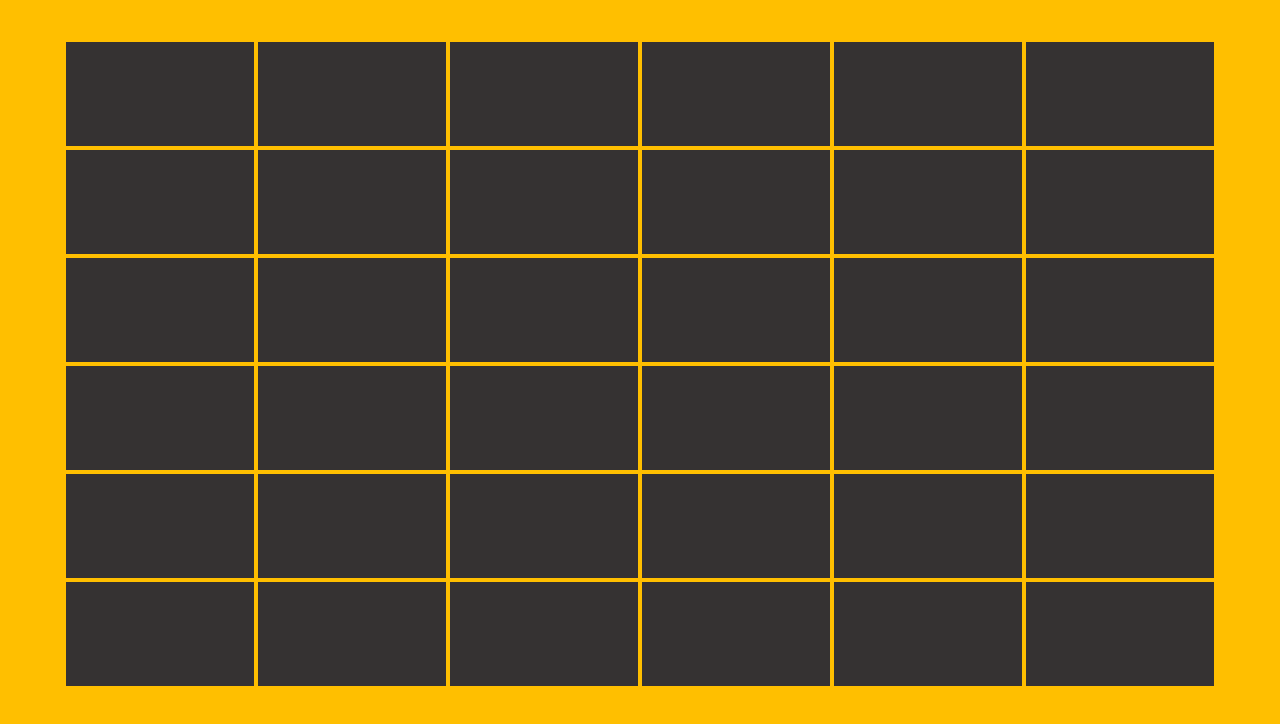
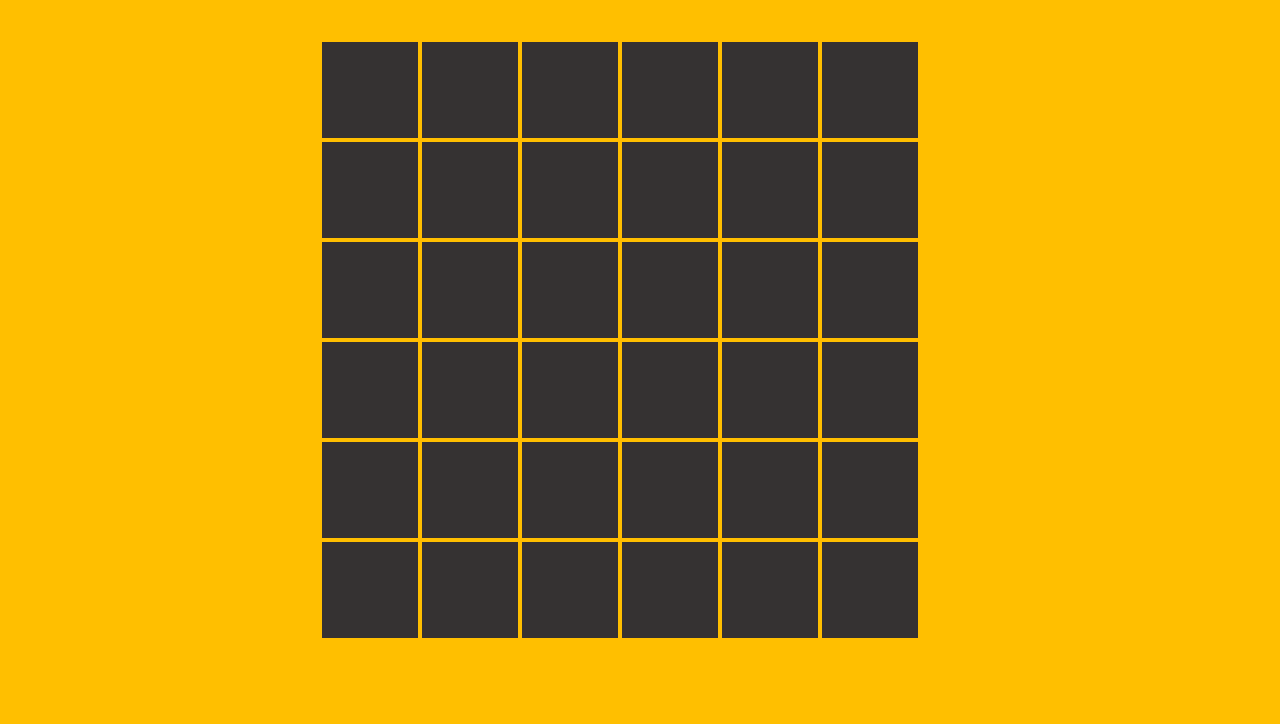
Before and after one commit to paciGit/js-jq-ajax-grigliaquad, a plain HTML site: page index.html in a window 1280 px wide. Drawn offline with nearby package versions, Linux system fonts and the light colour scheme.

Commit message:
Modifiche Js, Html, Css

```diff
--- a/index.html
+++ b/index.html
@@ -1,55 +1,22 @@
 <!DOCTYPE html>
-<html lang=it dir="ltr">
+<html lang="en" dir="ltr">
   <head>
     <meta charset="utf-8">
     <link rel="stylesheet" href="style.css">
     <title>GrigliaQuad</title>
   </head>
-
   <body>
     <div class="container">
-      <div class="griglia container-flex">
-        <div class="quad container-flex"><p class="num"></p></div>
-        <div class="quad container-flex"><p class="num"></p></div>
-        <div class="quad container-flex"><p class="num"></p></div>
-        <div class="quad container-flex"><p class="num"></p></div>
-        <div class="quad container-flex"><p class="num"></p></div>
-        <div class="quad container-flex"><p class="num"></p></div>
-        <div class="quad container-flex"><p class="num"></p></div>
-        <div class="quad container-flex"><p class="num"></p></div>
-        <div class="quad container-flex"><p class="num"></p></div>
-        <div class="quad container-flex"><p class="num"></p></div>
-        <div class="quad container-flex"><p class="num"></p></div>
-        <div class="quad container-flex"><p class="num"></p></div>
-        <div class="quad container-flex"><p class="num"></p></div>
-        <div class="quad container-flex"><p class="num"></p></div>
-        <div class="quad container-flex"><p class="num"></p></div>
-        <div class="quad container-flex"><p class="num"></p></div>
-        <div class="quad container-flex"><p class="num"></p></div>
-        <div class="quad container-flex"><p class="num"></p></div>
-        <div class="quad container-flex"><p class="num"></p></div>
-        <div class="quad container-flex"><p class="num"></p></div>
-        <div class="quad container-flex"><p class="num"></p></div>
-        <div class="quad container-flex"><p class="num"></p></div>
-        <div class="quad container-flex"><p class="num"></p></div>
-        <div class="quad container-flex"><p class="num"></p></div>
-        <div class="quad container-flex"><p class="num"></p></div>
-        <div class="quad container-flex"><p class="num"></p></div>
-        <div class="quad container-flex"><p class="num"></p></div>
-        <div class="quad container-flex"><p class="num"></p></div>
-        <div class="quad container-flex"><p class="num"></p></div>
-        <div class="quad container-flex"><p class="num"></p></div>
-        <div class="quad container-flex"><p class="num"></p></div>
-        <div class="quad container-flex"><p class="num"></p></div>
-        <div class="quad container-flex"><p class="num"></p></div>
-        <div class="quad container-flex"><p class="num"></p></div>
-        <div class="quad container-flex"><p class="num"></p></div>
-        <div class="quad container-flex"><p class="num"></p></div>
-      </div>
+
     </div>
 
-    <script src="https://cdn.jsdelivr.net/npm/handlebars@latest/dist/handlebars.js"></script>
+    <!-- Template -->
+    <div id="template">
+      <div class="quad"></div>
+    </div>
+
     <script src="https://ajax.googleapis.com/ajax/libs/jquery/3.3.1/jquery.min.js"></script>
-    <script src="script.js"></script>
+    <script src="https://cdnjs.cloudflare.com/ajax/libs/handlebars.js/4.1.2/handlebars.min.js"></script>
+    <script src="script.js" charset="utf-8"></script>
   </body>
 </html>
--- a/script.js
+++ b/script.js
@@ -1,32 +1,36 @@
-/* Evento click quadrato */
-$('.quad').click(
-  function variableNum(){
+// Inserisco i quadri con un ciclo
+for (var i = 0; i < 36; i++) {
+  // Clone
+  var quad = $("#template .quad").clone();
+  $(".container").append(quad);
+}
 
-    var element = $(this);
-    var num = $('.num', this);
+// Ad ogni click parte una richiesta Ajax
+$(".quad").one("click", function () {
+  var clicked = $(this);
   var numBoolRandom = 'https://flynn.boolean.careers/exercises/api/random/int';
 
-    /* Richiesta Ajax */
+  // Richiesta Ajax
   $.ajax({
-      url: numBoolRandom,
-      method: 'Get',
-      success: function(data, state){
+    url : numBoolRandom,
+    method: "Get",
+    success: function (data, state) {
       var numRandom = data.response;
       console.log(numRandom);
+
       // Condizione <=5 o >5
       if (numRandom <= 5) {
-          element.css({ "background": "#FFEB3B"});
-        } else {
-          element.css({ "background": "#8bc34a"});
+        $(clicked).addClass("yellow");
+        $(clicked).text(numRandom);
+      } else if (numRandom > 5) {
+        $(clicked).addClass("green");
+        $(clicked).text(numRandom);
       }
-        num.html(numRandom);
     },
-
-      error: function(richiesta, state, error){
-        num.html('ERROR! ' + error);
-      },
+    error: function (richiesta, state, error) {
+      alert("ERROR! " + error);
+    }
   });
-
 });
 
 function init() {
--- a/style.css
+++ b/style.css
@@ -1,3 +1,4 @@
+/* REGOLE GENERALI */
 * {
   margin: 0;
   padding: 0;
@@ -8,31 +9,35 @@ body {
   background-color: #ffbf00;
 }
 
-.container-flex {
-  display: flex;
+#template {
+  display: none;
 }
 
 .container {
-  width: 100%;
-  height: 90vh;
-}
-
-.griglia {
-  width: 90%;
-  height: 90%;
-  margin: 40px auto;
+  margin: 40px auto 0 auto;
+  display: flex;
+  flex-direction: row;
   flex-wrap: wrap;
-  background: #353232;
+  width: 50%;
 }
 
 .quad {
-  width: calc(100% / 6);
-  height: calc(100% / 6);
+  background-color: #353232;
+  border: 2px solid #ffbf00;
+  width: 100px;
+  height: 100px;
+  display: flex;
   justify-content: center;
   align-items: center;
-  padding: 10px;
-  border: 2px solid #ffbf00;
+  font-size: 25px;
   cursor: pointer;
-  transition: all 0.2s linear;
-  font-size: 25px;
+  transition: 0.5s linear;
 }
+
+.green {
+  background-color: #FFEB3B;
+}
+
+.yellow {
+  background-color: #8bc34a;
+}
```
Lines whose indentation alone changed are shown as unchanged.
